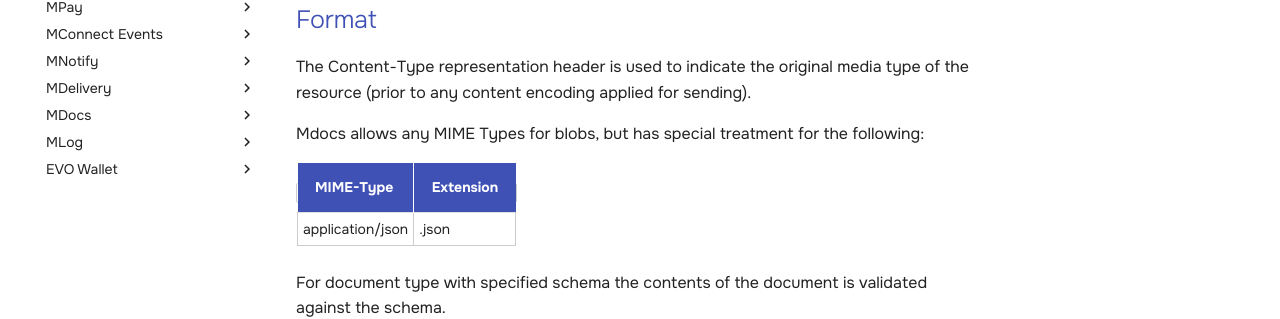
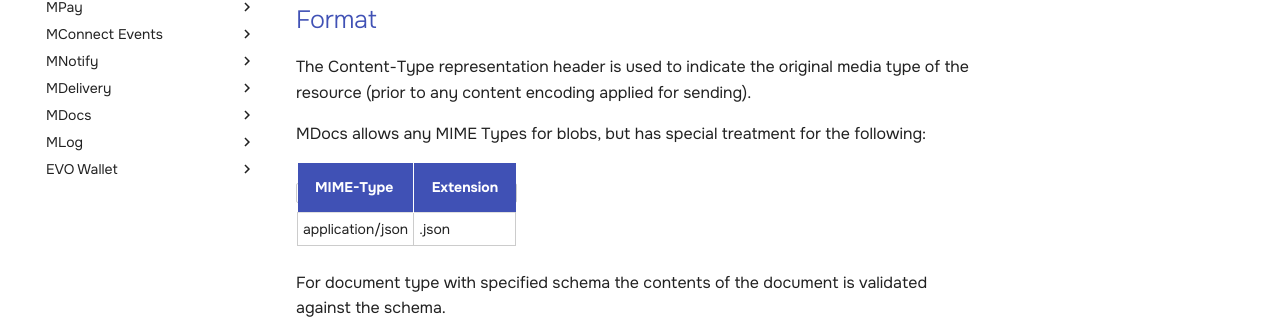
Before and after one commit to egov-moldova/egov4dev, an MkDocs documentation site: the page built from docs/guides/mdocs/index.md, in a window 1280 px wide and 900 px high, scrolled down 3638 px. Shown: the part 406-725 px from the top of the window. Built offline with MkDocs 1.6.1 and Material for MkDocs 9.7.7, drawn with Linux system fonts in a browser that asks for light colours.

Commit message:
Product name casing fix

```diff
--- a/docs/guides/mdocs/index.md
+++ b/docs/guides/mdocs/index.md
@@ -115,7 +115,7 @@
 
 The Content-Type representation header is used to indicate the original media type of the resource (prior to any content encoding applied for sending).
 
-Mdocs allows any MIME Types for blobs, but has special treatment for the following:
+MDocs allows any MIME Types for blobs, but has special treatment for the following:
 
 | **MIME-Type** | **Extension** |
 |---|---|
```
Also changed, not shown: docs/guides/mdelivery/integration-development.md (+1 -1 lines), docs/guides/mdocs/integration-development.md (+1 -1 lines).
